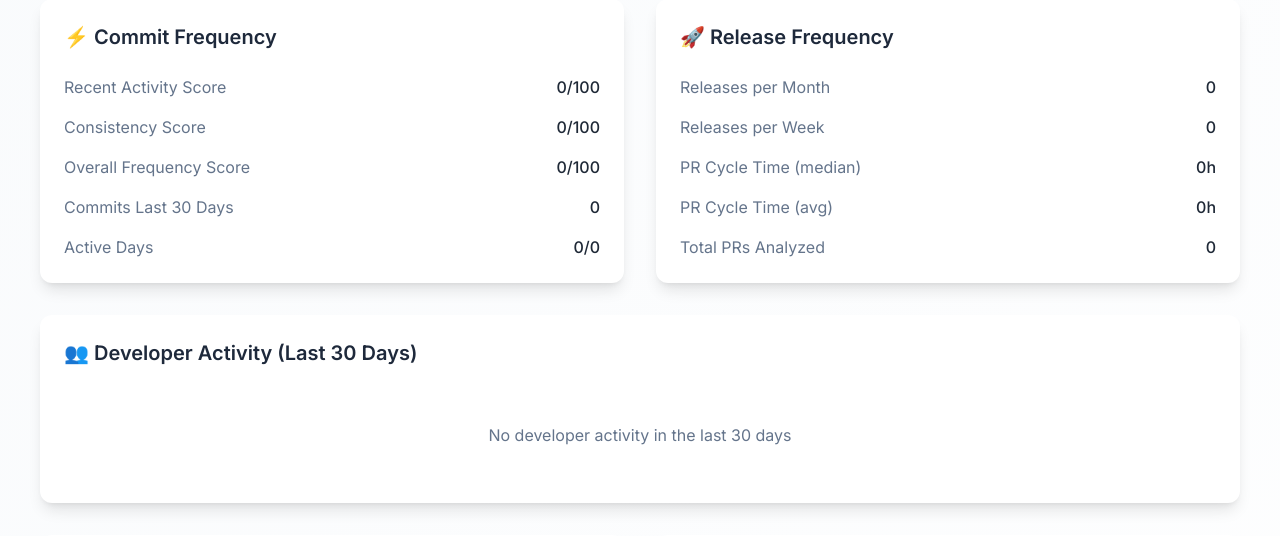
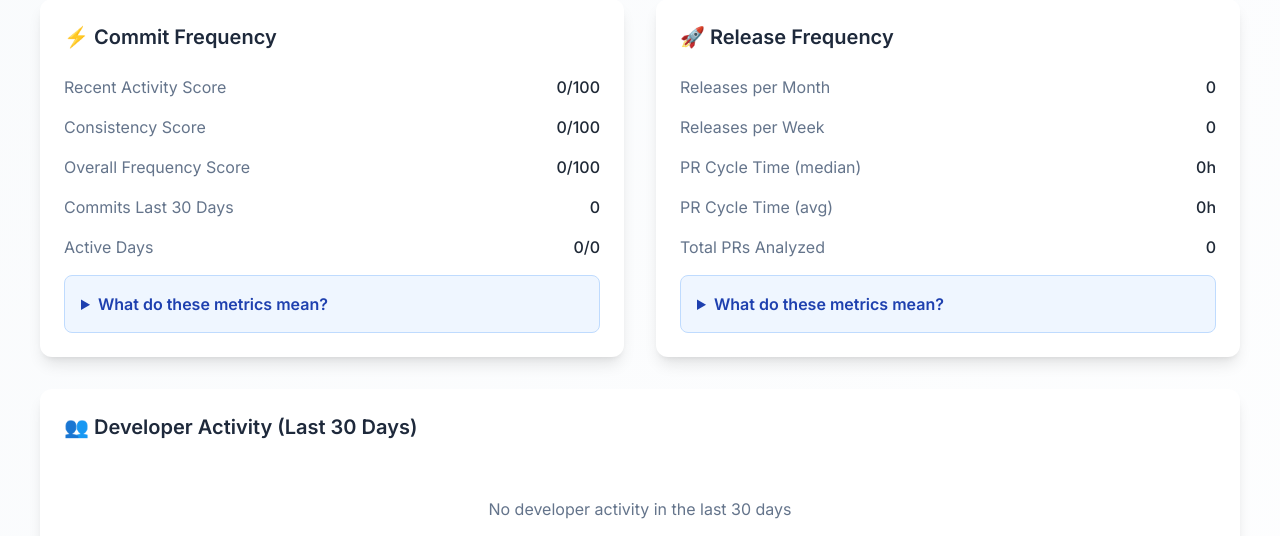
Before and after one commit to assiadialeb/gitpulse, a Django app: page /repositories/1/ in a window 1280 px wide. Shown: the part 702-1238 px from the top of the page. Run offline with Django 5.2, Linux system fonts and the light colour scheme; a user stored in the database is signed in; tables that the repository leaves empty hold one stand-in row (values such as "Sample post"); data that the repository does not hold is empty; some libraries are stand-ins or nearby versions.

Commit message:
Update metrics calculations and enhance detail template with explanatory sections
- Changed the rounding of recent activity, consistency, and overall frequency scores to return integer values for better clarity.
- Added detailed descriptions for various metrics in the repository detail template, improving user understanding of the displayed analytics.

```diff
--- a/analytics/unified_metrics_service.py
+++ b/analytics/unified_metrics_service.py
@@ -151,9 +151,9 @@ class UnifiedMetricsService:
 
         return {
             'avg_commits_per_day': round(avg_commits_per_day, 2),
-            'recent_activity_score': round(recent_activity_score, 1),
-            'consistency_score': round(consistency_score, 1),
-            'overall_frequency_score': round(overall_frequency_score, 1),
+            'recent_activity_score': int(round(recent_activity_score)),
+            'consistency_score': int(round(consistency_score)),
+            'overall_frequency_score': int(round(overall_frequency_score)),
             'commits_last_30_days': commits_last_30_days,
             'commits_last_90_days': commits_last_90_days,
             'days_since_last_commit': days_since_last_commit,
--- a/templates/repositories/detail.html
+++ b/templates/repositories/detail.html
@@ -240,6 +240,33 @@
                         <span class="font-medium">{{ commit_frequency.active_days }}/{{ commit_frequency.total_days }}</span>
                     </div>
                 </div>
+                <div class="mt-4">
+                    <details class="bg-blue-50 rounded-lg p-4 border border-blue-200 cursor-pointer">
+                        <summary class="font-semibold text-blue-800 text-base">What do these metrics mean?</summary>
+                        <div class="mt-3 space-y-2 text-blue-900 text-sm">
+                            <div>
+                                <span class="font-bold">Recent Activity Score</span>:<br>
+                                <span>Percentage of recent activity. Calculated as <code>Commits Last 30 Days / Commits Last 90 Days × 100</code> (max 100).</span>
+                            </div>
+                            <div>
+                                <span class="font-bold">Consistency Score</span>:<br>
+                                <span>How regularly commits are made. Calculated as <code>Active Days / Total Days × 100</code> (max 100).</span>
+                            </div>
+                            <div>
+                                <span class="font-bold">Overall Frequency Score</span>:<br>
+                                <span>Weighted global score: <code>0.3 × Normalized Avg + 0.4 × Recent Activity Score + 0.3 × Consistency Score</code>.<br>Normalized Avg = <code>min(Average Commits per Day × 20, 100)</code>.</span>
+                            </div>
+                            <div>
+                                <span class="font-bold">Commits Last 30 Days</span>:<br>
+                                <span>Number of commits made in the last 30 days.</span>
+                            </div>
+                            <div>
+                                <span class="font-bold">Active Days</span>:<br>
+                                <span>Number of distinct days with at least one commit, over the repository's period. Displayed as <code>Active Days / Total Days</code>.</span>
+                            </div>
+                        </div>
+                    </details>
+                </div>
             </div>
 
             <div class="bg-white p-6 rounded-xl shadow-lg">
@@ -265,6 +292,37 @@
                         <span class="text-medium-gray">Total PRs Analyzed</span>
                         <span class="font-medium">{{ pr_cycle_time_count }}</span>
                     </div>
+                </div>
+                <div class="mt-4">
+                    <details class="bg-blue-50 rounded-lg p-4 border border-blue-200 cursor-pointer">
+                        <summary class="font-semibold text-blue-800 text-base">What do these metrics mean?</summary>
+                        <div class="mt-3 space-y-2 text-blue-900 text-sm">
+                            <div>
+                                <span class="font-bold">Releases per Month</span>:<br>
+                                <span>Average number of releases per month over the selected period (usually 90 days).</span>
+                            </div>
+                            <div>
+                                <span class="font-bold">Releases per Week</span>:<br>
+                                <span>Average number of releases per week over the selected period.</span>
+                            </div>
+                            <div>
+                                <span class="font-bold">Total Releases</span>:<br>
+                                <span>Total number of releases published during the selected period.</span>
+                            </div>
+                            <div>
+                                <span class="font-bold">Period (days)</span>:<br>
+                                <span>The time window (in days) over which the release frequency is calculated (default: 90 days).</span>
+                            </div>
+                            <div>
+                                <span class="font-bold">PR Cycle Time (median)</span>:<br>
+                                <span>The median time (in hours) between the opening and merging/closing of pull requests during the selected period. Half of the PRs were merged/closed in less time, and half took longer.</span>
+                            </div>
+                            <div>
+                                <span class="font-bold">PR Cycle Time (avg)</span>:<br>
+                                <span>The average time (in hours) between the opening and merging/closing of pull requests during the selected period. This is the mean value for all PRs analyzed.</span>
+                            </div>
+                        </div>
+                    </details>
                 </div>
             </div>
         </div>
@@ -823,4 +881,4 @@ function updateSortIcons(activeColumn, direction) {
     });
 }
 </script>
-{% endblock %}
+{% endblock content %}
```
